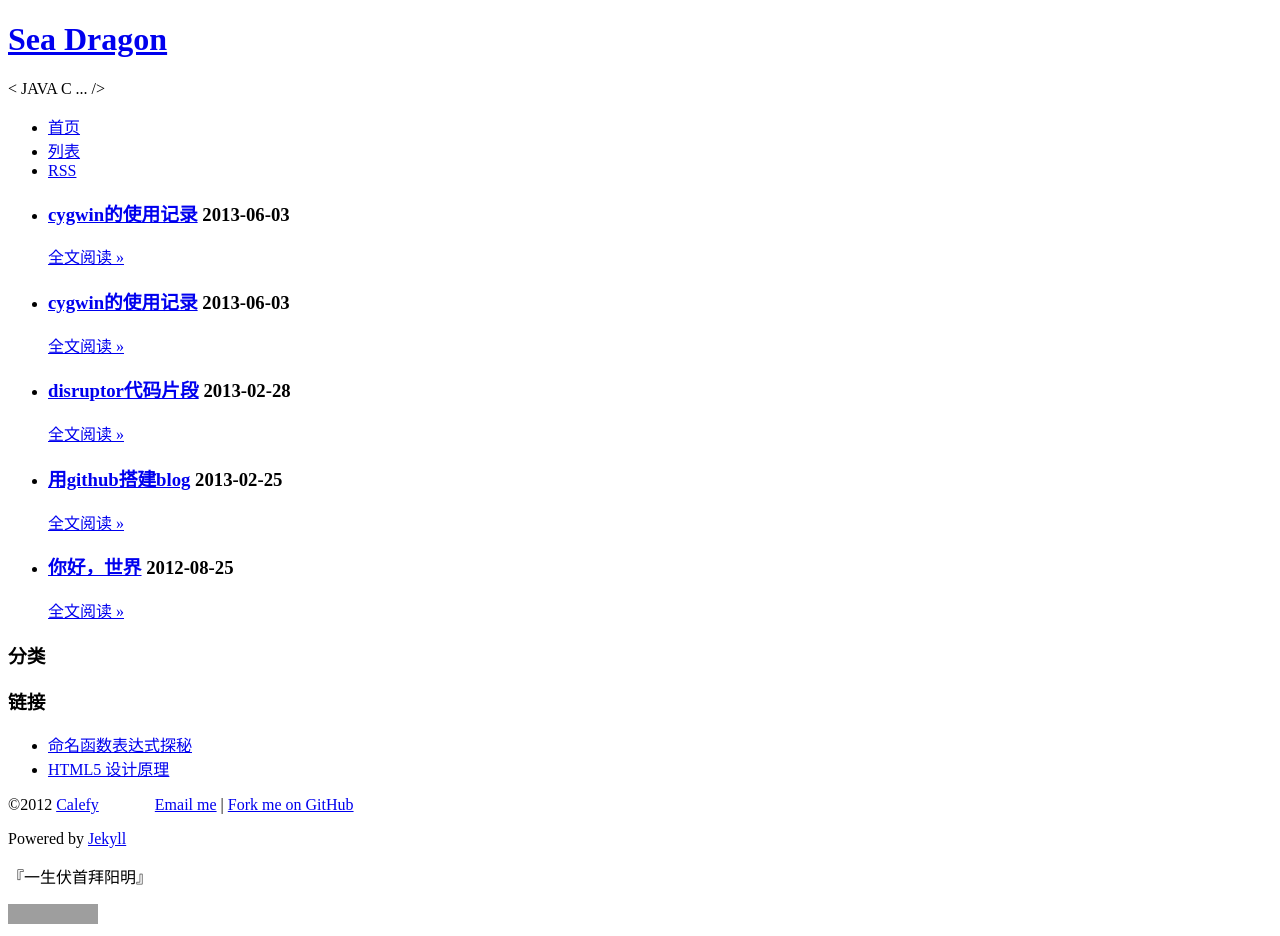
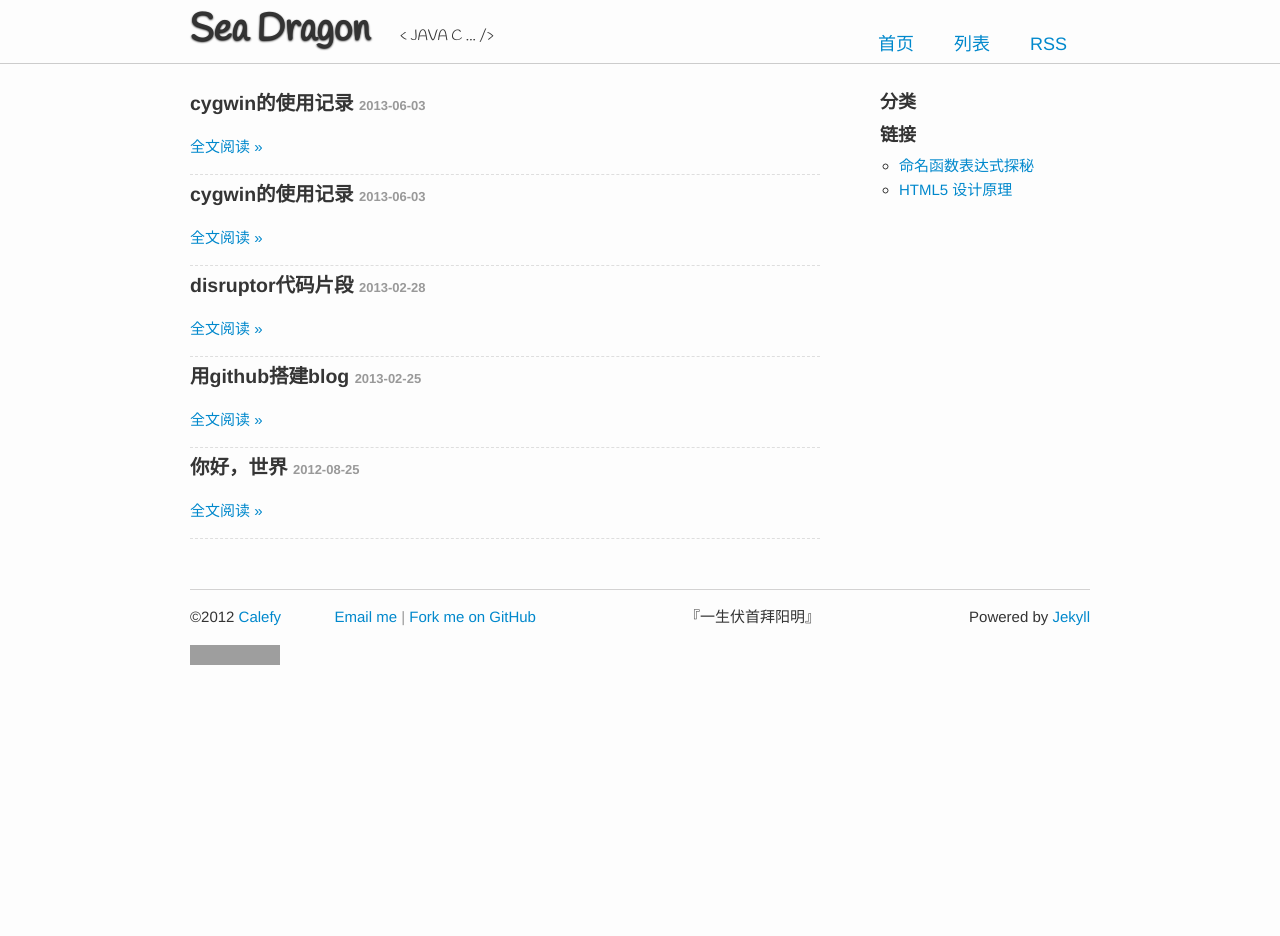
Before and after one commit to seadragonnj/hnnote, a Jekyll site: the page built from index.md, in a window 1280 px wide. Built offline with Jekyll 4.4.1, drawn with Linux system fonts in a browser that asks for light colours; Markdown is read by kramdown in place of the engine named in the settings; comment, search, counter and statistics services are not loaded; after the commit the page ends 900 px from its top, so only the background shows below that; grey boxes are pictures that could not be loaded.

Commit message:
新增main.css

```diff
--- /dev/null
+++ b/css/main.css
@@ -0,0 +1,101 @@
+/**
+ * main css
+ * author: Calefy <clfsw0201@gmail.com>
+ * create: 2012-3-1
+ * description:
+ */
+
+/* reset */
+body{color:#333;padding:0;margin:0;background:#fdfdfd;
+	font:15px/1.625 "Helvetica Neue", Helvetica, Arial, sans-serif;}
+
+time{font-size:13px;color:#999;}
+a, a code{color:#08c;text-decoration:none;}
+a:hover{color:#1982d1;text-decoration:underline;}
+code{font-family: Monaco, Menlo, Consolas, "Courier New", monospace;
+	padding:1px 4px;background-color:#f9f9f9;border:1px solid #e8e8e8;
+	border-radius:3px;-webkit-border-radius:3px;-moz-border-radius:3px;}
+pre code{line-height:100%;background:none;border:none;}
+h1{font-size:2em;margin:0.8em 0;}
+h2{font-size:1.6em;margin:0.5em 0;}
+h3{font-size:1.3em;margin:0.2em 0;}
+h4{font-size:1.05em;margin:0;}
+p{margin:1em 0;}
+blockquote{border-left:3px solid #ccc;margin:1em 0.5em;padding-left:0.3em;}
+ul{list-style:circle;}
+
+
+.l{float:left;}.r{float:right;}.c{clear:both;}
+.tac{text-align:center;}
+.fix{zoom:1;}
+.fix:after{content:"";display:block;height:0;clear:both;visibility:hidden;}
+.c9{color:#999;}
+
+.navigation ul,
+.article-list ul{list-style:none;padding:0;margin:0;}
+
+
+
+.header-info,
+#content,
+#footer{width:900px;margin:0 auto;}
+/* header */
+#header{position:relative;border-bottom:1px solid #ccc;}
+#header h1,
+#header .describe{font-family:Handlee,Palatino,"Palatino Linotype", "Book Antiqua", Georgia;}
+#header h1{float:left;margin:0;font-size:2.5em;
+	-webkit-text-shadow: 0 1px 2px rgba(0,0,0,1);
+	-moz-text-shadow: 0 1px 2px rgba(0,0,0,1);
+	text-shadow: 0 1px 2px rgba(0,0,0,1);
+}
+#header h1 a{color:#333;}
+#header h1 a{text-decoration:none;}
+#header .describe{float:left;padding-left:2em;margin-top:1.6em;}
+.header-info{position:relative;}
+.navigation{position:absolute;top:1.3em;right:3px;}
+.navigation li{float:left;margin:0;padding:10px 20px;font-size:1.2em;}
+
+/* footer */
+#footer{overflow:hidden;margin-top:50px;padding-bottom:20px;border-top:1px solid #d3d2d2;
+	-webkit-box-shadow:0 -1px 0 rgba(255,255,255,.7);
+	-moz-box-shadow:0 -1px 0 rgba(255,255,255,.7);
+	box-shadow:0 -1px 0 rgba(255,255,255,.7);
+}
+
+/* 首页主体 */
+#content{padding-top:20px;}
+.article-list{float:left;width:630px;}
+.article-list li{border-bottom:1px dashed #dedede;}
+.article-list h3 a{color:#353535;}
+.aside{float:left;padding-left:40px;width:230px;}
+.aside h3{font-size:1.2em;padding-left:20px;}
+.aside ul{margin:0;padding-left:2.6em;}
+
+/* 文章最终页 */
+#post,
+#comment{margin:0 auto;width:630px;}
+#post{
+	-webkit-box-shadow:inset 0 0 1px #fff, inset 0 0 3px #fff;
+	-moz-box-shadow:inset 0 0 1px #fff, inset 0 0 3px #fff;
+	box-shadow:inset 0 0 1px #fff, inset 0 0 3px #fff;
+}
+#post h1{padding-bottom:15px;border-bottom:1px dotted #ccc;}
+#post .eof{text-align:center;margin:1em;}
+#post img{border:10px solid #fff;box-shadow:inset 0 0 3px rgba(0,0,0,.8),2px 2px 8px rgba(0,0,0,.9);}
+
+
+#post.fullscreen{margin:0 auto;width:840px;padding-left:30px;padding-right:30px;background-color:#fdfdfd;}
+#post.fullscreen h1{text-align:center;}
+.icon-fullscreen{display:inline-block;width:24px;height:24px;background:url(images/fullscreen.png) no-repeat;}
+.icon-fullscreen:hover{background-position:-24px 0;}
+.icon-fullscreen.expand{background-position:0 -24px;}
+.icon-fullscreen.expand:hover{background-position:-24px -24px;}
+
+.page .prev{float:left;}
+.page .next{float:right;}
+
+/* 目录 */
+#catalogue{position:fixed;_position:absolute;left:10px;top:70px;max-height:400px;overflow:auto;padding:10px 8px;border:1px dashed #ededed;background-color:#fefefe;box-shadow:1px 1px 5px rgba(0,0,0,.4);}
+#catalogue .txt_H3{padding-left:12px;}
+#catalogue .txt_H4{padding-left:24px;}
+#catalogue .txt_H5{padding-left:36px;}
```
Also changed, not shown: css/pygments_native.css (line endings or trailing spaces).
